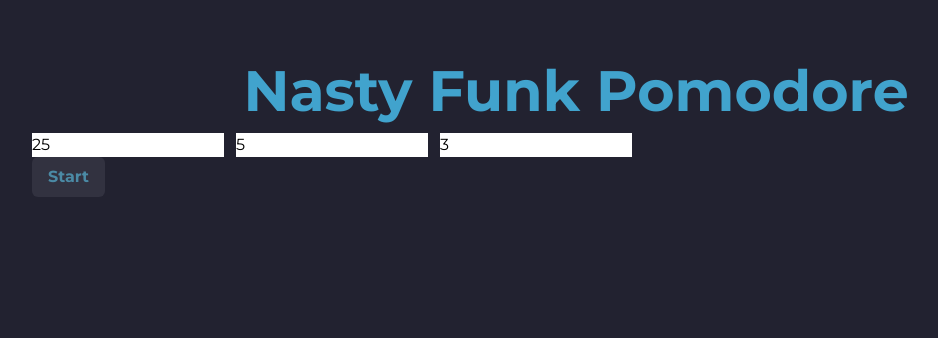
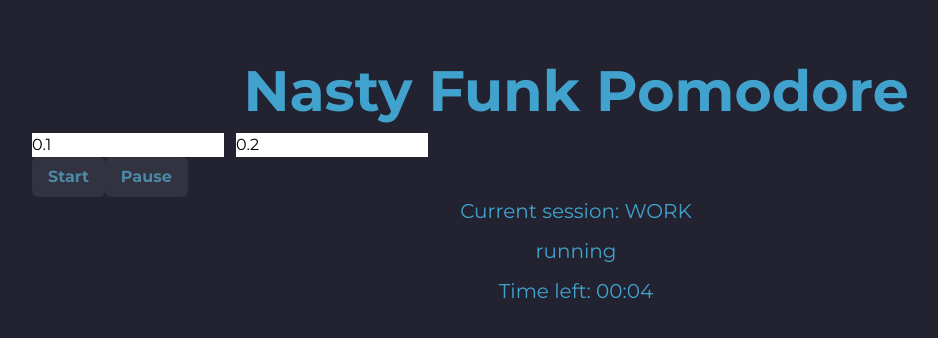
Before and after one commit to bvinicius/pomodore-app, a Vue app: page / in a window 1280 px wide. Both pictures are taken after a click on the button "Start". Shown: the top 338 px of the page, without its empty margins (64-1002 px from the left). Built offline with nearby package versions, Linux system fonts and the light colour scheme; what @phosphor-icons/vue would draw is missing.

Commit message:
Implements Pomodore features (#2)
* Adds events package

* Improves pomodore logic

* Implements pause/resume logic

```diff
--- a/package.json
+++ b/package.json
@@ -15,6 +15,7 @@
     },
     "dependencies": {
         "@phosphor-icons/vue": "^2.1.6",
+        "events": "^3.3.0",
         "pinia": "^2.1.3",
         "pinia-plugin-persistedstate": "^3.2.0",
         "vue": "^3.3.4",
@@ -24,6 +25,7 @@
         "@babel/types": "^7.22.5",
         "@rushstack/eslint-patch": "^1.2.0",
         "@tsconfig/node18": "^2.0.1",
+        "@types/events": "^3.0.3",
         "@types/jsdom": "^21.1.1",
         "@types/node": "^18.16.17",
         "@vitejs/plugin-vue": "^4.2.3",
--- a/src/domain/Pomodore.ts
+++ b/src/domain/Pomodore.ts
@@ -1,5 +1,15 @@
-export interface Pomodore {
+export interface PomoSettings {
     workSessionLength: number;
-    chillSessionLength: number;
+    breakSessionLength: number;
     sessions: number;
 }
+
+export interface PomoSession {
+    type: PomoSessionType;
+    minutes: number;
+}
+
+export enum PomoSessionType {
+    WORK = 'WORK',
+    BREAK = 'BREAK'
+}
--- /dev/null
+++ b/src/primary/infrastructure/store/pomoStore.ts
@@ -0,0 +1,16 @@
+import { defineStore } from 'pinia';
+import { PomoSettings } from '@/domain/Pomodore';
+
+export const usePomoStore = defineStore('pomodore', {
+    state: (): { pomodore?: PomoSettings } => ({
+        pomodore: {
+            workSessionLength: 0.1,
+            breakSessionLength: 0.2,
+            sessions: 3
+        }
+    }),
+    getters: {
+        workSession: (state) => state.pomodore?.workSessionLength,
+        breakSession: (state) => state.pomodore?.breakSessionLength
+    }
+});
--- a/src/primary/pages/HomePage.vue
+++ b/src/primary/pages/HomePage.vue
@@ -2,6 +2,14 @@
     <h1 class="text-6xl text-center font-bold text-primary-400">
         Nasty Funk Pomodore
     </h1>
+
+    <button
+        v-if="isSessionOver"
+        class="bg-primary-container-400 text-primary-500 font-bold rounded-md px-4 py-2"
+        @click="runner?.startNextSession()"
+    >
+        Next session
+    </button>
 
     <div class="flex gap-3">
         <input
@@ -10,14 +18,9 @@
             placeholder="Work session"
         />
         <input
-            v-model="pomodore.chillSessionLength"
+            v-model="pomodore.breakSessionLength"
             type="number"
             placeholder="Chill session"
-        />
-        <input
-            v-model="pomodore.sessions"
-            type="number"
-            placeholder="Sessions"
         />
     </div>
 
@@ -27,28 +30,63 @@
     >
         Start
     </button>
+    <button
+        v-if="runner?.started"
+        class="bg-primary-container-400 text-primary-500 font-bold rounded-md px-4 py-2"
+        @click="runner?.isPaused ? runner?.resume() : runner?.pause()"
+    >
+        {{ runner?.isPaused ? 'Resume' : 'Pause' }}
+    </button>
+
+    <div
+        v-if="runner && runner.started"
+        class="flex flex-col gap-3 text-xl text-center text-primary-400"
+    >
+        <p>Current session: {{ currentSession }}</p>
+        <p>
+            {{ runner.isPaused ? 'paused' : 'running' }}
+        </p>
+        <p>Time left: {{ timeLeft }}</p>
+    </div>
 </template>
 
 <script setup lang="ts">
 import { reactive, ref } from 'vue';
-import { Pomodore } from '@/domain/Pomodore';
-import { PomodoreRunner } from '@/secondary/PomodoreRunner';
-import { formatTime } from '@/secondary/utils/date-utils';
+import { PomoSettings, PomoSessionType } from '@/domain/Pomodore';
+import { usePomoStore } from '@/primary/infrastructure/store/pomoStore';
+import { PomoRunner } from '@/secondary/PomodoreRunner';
+import { toMinuteFormat } from '@/secondary/utils/date-utils';
 
-const pomodore = reactive<Pomodore>({
-    workSessionLength: 25,
-    chillSessionLength: 5,
-    sessions: 3
+const pomoStore = usePomoStore();
+
+const pomodore = reactive<PomoSettings>({
+    workSessionLength: pomoStore.workSession || 1,
+    breakSessionLength: pomoStore.breakSession || 1,
+    sessions: pomoStore.pomodore?.sessions || 1
 });
 
-const runner = ref<PomodoreRunner>();
+const currentSession = ref<PomoSessionType>();
+const timeLeft = ref<string>();
+const isSessionOver = ref(false);
+
+const runner = ref<PomoRunner>();
 
 const start = () => {
-    runner.value = new PomodoreRunner(pomodore);
-    runner.value.start();
+    runner.value = new PomoRunner(pomodore);
 
-    setInterval(() => {
-        runner.value && console.log(formatTime(runner.value.timeLeft));
-    }, 1000);
+    runner.value.onSessionStart((session) => {
+        currentSession.value = session;
+        isSessionOver.value = false;
+    });
+
+    runner.value.onTick((secondsLeft) => {
+        timeLeft.value = toMinuteFormat(secondsLeft);
+    });
+
+    runner.value.onSessionEnd(() => {
+        isSessionOver.value = true;
+    });
+
+    runner.value.startNextSession();
 };
 </script>
--- a/src/secondary/PomodoreRunner.ts
+++ b/src/secondary/PomodoreRunner.ts
@@ -1,33 +1,111 @@
-import { Pomodore } from '@/domain/Pomodore';
-import { addMinutes } from './utils/date-utils';
+import { PomoSettings, PomoSessionType } from '@/domain/Pomodore';
+import EventEmitter from 'events';
 
-export class PomodoreRunner {
-    private _timeLeft = -1;
-    private callbacks: (() => void)[] = [];
+enum PomoRunnerEvent {
+    SESSION_END = 'session-end',
+    SESSION_START = 'session-start',
+    TICK = 'tick'
+}
 
-    private finalDate?: number;
+export class PomoRunner {
+    private readonly eventEmitter = new EventEmitter();
+    private currentSession?: PomoSessionType;
+    private _isPaused = false;
+    private _started = false;
 
-    constructor(private pomodore: Pomodore) {}
+    constructor(private pomodore: PomoSettings) {}
 
-    get timeLeft() {
-        return this._timeLeft;
+    private get currentSessionLength() {
+        if (!this.currentSession) {
+            return 0;
+        }
+        return this.currentSession === PomoSessionType.WORK
+            ? this.pomodore.workSessionLength
+            : this.pomodore.breakSessionLength;
     }
 
-    start() {
-        this.finalDate = addMinutes(
-            new Date(),
-            this.pomodore.workSessionLength
-        ).getTime();
+    get isPaused() {
+        return this._isPaused;
+    }
 
-        setInterval(() => {
-            if (!this.finalDate) {
-                return;
+    get started() {
+        return this._started;
+    }
+
+    onSessionStart(cb: (session: PomoSessionType) => void) {
+        this.eventEmitter.on(PomoRunnerEvent.SESSION_START, cb);
+    }
+
+    onSessionEnd(cb: (endedSession: PomoSessionType) => void) {
+        this.eventEmitter.on(PomoRunnerEvent.SESSION_END, cb);
+    }
+
+    onTick(cb: (secondsLeft: number) => void) {
+        this.eventEmitter.on(PomoRunnerEvent.TICK, cb);
+    }
+
+    pause() {
+        this._isPaused = true;
+    }
+
+    resume() {
+        this._isPaused = false;
+    }
+
+    startNextSession() {
+        this._started = true;
+        this.skipSession();
+        this.startSessionCountdown();
+    }
+
+    private skipSession() {
+        if (!this.currentSession) {
+            this.currentSession = PomoSessionType.WORK;
+            return;
+        }
+
+        this.currentSession =
+            this.currentSession === PomoSessionType.BREAK
+                ? PomoSessionType.WORK
+                : PomoSessionType.BREAK;
+    }
+
+    private startSessionCountdown() {
+        this.emitSessionStart();
+
+        const sessionLengthSeconds = this.currentSessionLength * 60;
+        this.emitTick(sessionLengthSeconds);
+
+        let secondsPassed = 0;
+        const interval = setInterval(() => {
+            if (this._isPaused) return;
+
+            secondsPassed++;
+
+            this.emitTick(sessionLengthSeconds - secondsPassed);
+
+            if (secondsPassed >= sessionLengthSeconds) {
+                this.emitSessionEnd();
+                clearInterval(interval);
             }
-            this._timeLeft = this.finalDate - Date.now();
         }, 1000);
     }
 
-    onFinish(callback: () => void) {
-        this.callbacks.push(callback);
+    private emitSessionStart() {
+        this.eventEmitter.emit(
+            PomoRunnerEvent.SESSION_START,
+            this.currentSession
+        );
+    }
+
+    private emitSessionEnd() {
+        this.eventEmitter.emit(
+            PomoRunnerEvent.SESSION_END,
+            this.currentSession
+        );
+    }
+
+    private emitTick(num: number) {
+        this.eventEmitter.emit(PomoRunnerEvent.TICK, num);
     }
 }
--- a/src/secondary/utils/date-utils.ts
+++ b/src/secondary/utils/date-utils.ts
@@ -1,5 +1,9 @@
-export const formatTime = (millisseconds: number) => {
-    const seconds = millisseconds / 1000;
+/**
+ * Transform an input that represents the number of seconds into the format MM:SS
+ * @param seconds the duration, in seconds.
+ * @returns string
+ */
+export const toMinuteFormat = (seconds: number): string => {
     const minutes = Math.floor(seconds / 60);
 
     const strMinutes = minutes.toFixed(0).padStart(2, '0');
@@ -10,9 +14,3 @@ export const formatTime = (millisseconds: number) => {
 
     return `${strMinutes}:${strSec}`;
 };
-
-export const addMinutes = (date: Date, minutes: number): Date => {
-    const dt = new Date(date);
-    dt.setMinutes(date.getMinutes() + minutes);
-    return dt;
-};
```
Also changed, not shown: 2 other files (tests, documents, lock files or other folders).
